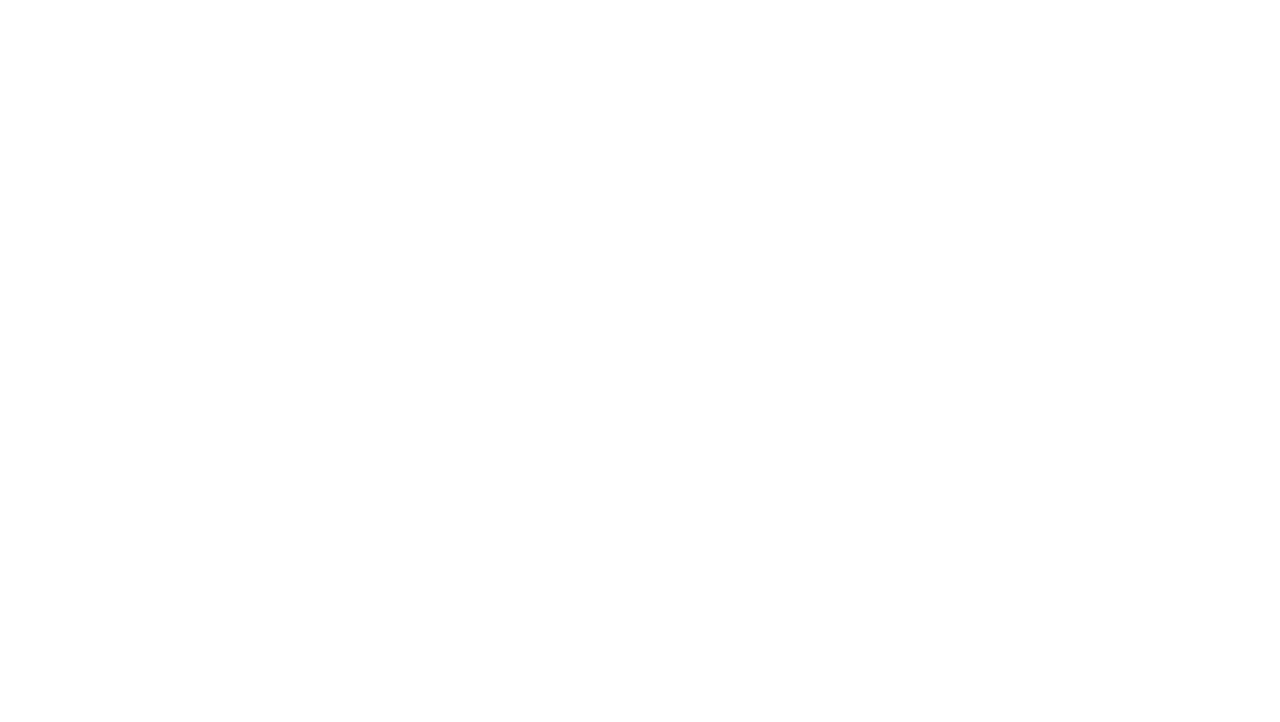
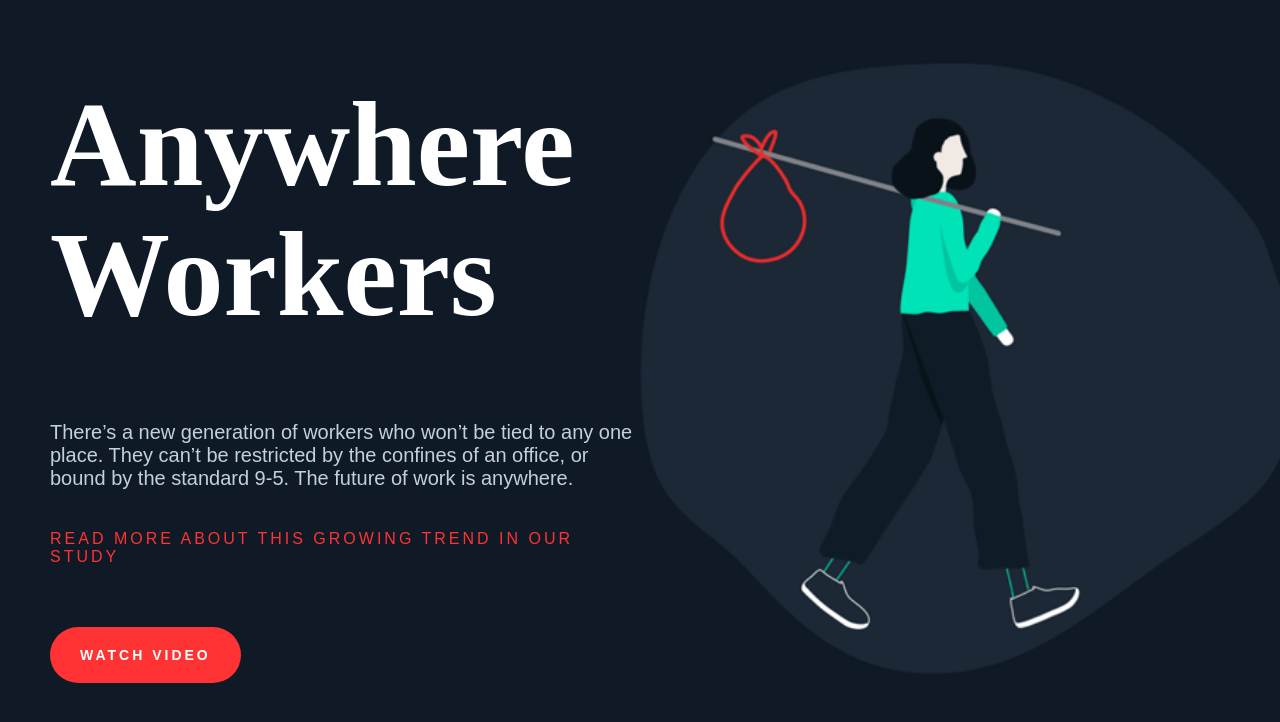
Before and after one commit to EHB-MCT/web1-exercise-04-thomasmpiana, a plain HTML site: page index.html in a window 1280 px wide. Drawn offline with Linux system fonts and the light colour scheme.

Commit message:
Exercise 04 WEB 1

```diff
--- a/index.html
+++ b/index.html
@@ -7,9 +7,17 @@
     <meta name="viewport" content="width=device-width, initial-scale=1.0">
     <title>Google Fonts</title>
     <link rel="stylesheet" href="style.css">
+    <title>Anywhere Workers</title>
+    <link rel="stylesheet" href="style.css">
+
 </head>
 
 <body>
+    <h1>Anywhere<br>Workers</h1>
+    <p>There’s a new generation of workers who won’t be tied to any one place. They can’t be restricted by the confines
+        of an office, or bound by the standard 9-5. The future of work is anywhere.</p>
+    <p class="read-more">Read more about this growing trend in our study</p>
+    <a href="#">Watch Video</a>
 
 </body>
 
--- a/style.css
+++ b/style.css
@@ -1 +1,46 @@
-/* nothing here */
+body {
+    background-color: #0f1a26;
+    margin: 50px;
+    font-family: 'Karla', sans-serif;
+    background-image: url(images/anywhere-workers.gif);
+    background-repeat: no-repeat;
+    background-position: right top;
+    background-size: 700px;
+}
+
+h1 {
+    font-size: 120px;
+    color: #fff;
+    line-height: 130px;
+    font-family: 'Spectral', serif;
+}
+
+.read-more {
+    color: #f33;
+    margin-bottom: 80px;
+    text-transform: uppercase;
+    font-size: 16px;
+    letter-spacing: 3px;
+}
+
+p {
+    font-size: 20px;
+    color: #c3d0df;
+    width: 50%;
+    margin-bottom: 40px;
+
+}
+
+@import url('https://fonts.googleapis.com/css2?family=Karla&family=Spectral:wght@600&display=swap');
+
+a {
+    background-color: #f33;
+    padding: 20px 30px;
+    border-radius: 30px;
+    color: #FFF;
+    text-transform: uppercase;
+    text-decoration: none;
+    font-size: 14px;
+    font-weight: bold;
+    letter-spacing: 3px;
+}
```
